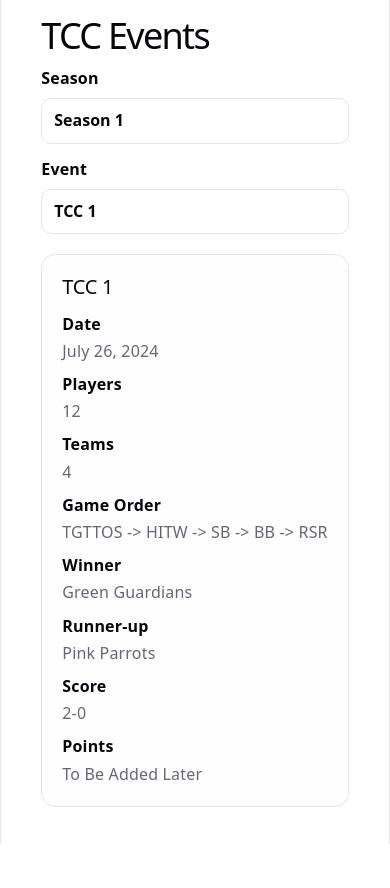
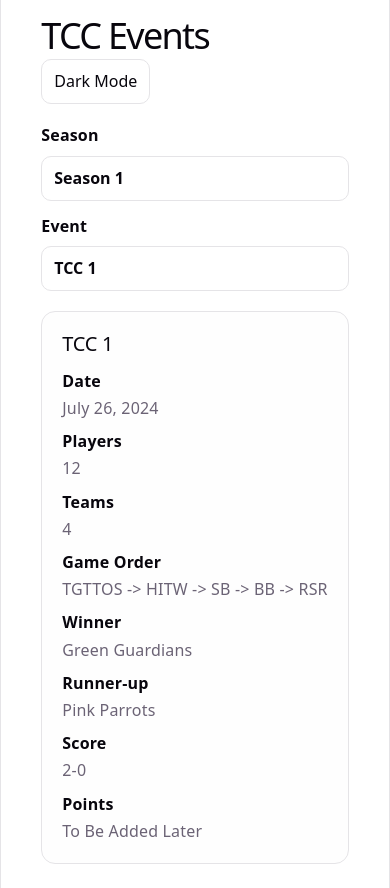
Before and after one commit to Smarsian/TCC-Live-Scoring, a React (Vite) app in the folder tcc-scores/: page / in a window 390 px wide. Before the commit the page ends 844 px from the top, so only its background shows below. Built offline with nearby package versions, Linux system fonts and the light colour scheme.

Commit message:
added light and dark mode

```diff
--- a/tcc-scores/src/App.css
+++ b/tcc-scores/src/App.css
@@ -7,6 +7,32 @@
 
 .event-page h1 {
   margin: 0 0 20px;
+}
+
+.page-header {
+  display: flex;
+  align-items: center;
+  justify-content: space-between;
+  gap: 12px;
+  margin-bottom: 20px;
+}
+
+.page-header h1 {
+  margin: 0;
+}
+
+.theme-toggle {
+  border: 1px solid var(--border);
+  border-radius: 10px;
+  padding: 10px 12px;
+  background: var(--bg);
+  color: var(--text-h);
+  font: inherit;
+  cursor: pointer;
+}
+
+.theme-toggle:hover {
+  background: color-mix(in srgb, var(--bg) 85%, #d1d5db);
 }
 
 .filters {
@@ -72,6 +98,11 @@
 }
 
 @media (max-width: 640px) {
+  .page-header {
+    flex-direction: column;
+    align-items: flex-start;
+  }
+
   .event-card dl > div {
     grid-template-columns: 1fr;
     gap: 4px;
--- a/tcc-scores/src/App.jsx
+++ b/tcc-scores/src/App.jsx
@@ -1,8 +1,19 @@
-import { useMemo, useState } from 'react'
+import { useEffect, useMemo, useState } from 'react'
 import events from '../data/events.json'
 import './App.css'
 
 function App() {
+  const getInitialTheme = () => {
+    const storedTheme = localStorage.getItem('theme')
+
+    if (storedTheme === 'light' || storedTheme === 'dark') {
+      return storedTheme
+    }
+
+    return window.matchMedia('(prefers-color-scheme: dark)').matches ? 'dark' : 'light'
+  }
+
+  const [theme, setTheme] = useState(getInitialTheme)
   const seasons = useMemo(() => Object.keys(events), [])
   const [selectedSeason, setSelectedSeason] = useState(seasons[0] ?? '')
 
@@ -48,9 +59,23 @@ function App() {
 
   const gameOrder = eventData?.['game-order'] ?? []
 
+  useEffect(() => {
+    document.documentElement.setAttribute('data-theme', theme)
+    localStorage.setItem('theme', theme)
+  }, [theme])
+
+  const toggleTheme = () => {
+    setTheme((currentTheme) => (currentTheme === 'light' ? 'dark' : 'light'))
+  }
+
   return (
     <main className="event-page">
-      <h1>TCC Events</h1>
+      <header className="page-header">
+        <h1>TCC Events</h1>
+        <button type="button" className="theme-toggle" onClick={toggleTheme}>
+          {theme === 'light' ? 'Dark Mode' : 'Light Mode'}
+        </button>
+      </header>
 
       <section className="filters" aria-label="Season and event selectors">
         <label>
--- a/tcc-scores/src/index.css
+++ b/tcc-scores/src/index.css
@@ -17,7 +17,7 @@
 
   font: 18px/145% var(--sans);
   letter-spacing: 0.18px;
-  color-scheme: light dark;
+  color-scheme: light;
   color: var(--text);
   background: var(--bg);
   font-synthesis: none;
@@ -30,8 +30,7 @@
   }
 }
 
-@media (prefers-color-scheme: dark) {
-  :root {
+:root[data-theme='dark'] {
   --text: #9ca3af;
   --text-h: #f3f4f6;
   --bg: #16171d;
@@ -43,11 +42,7 @@
   --social-bg: rgba(47, 48, 58, 0.5);
   --shadow:
     rgba(0, 0, 0, 0.4) 0 10px 15px -3px, rgba(0, 0, 0, 0.25) 0 4px 6px -2px;
-  }
-
-  #social .button-icon {
-    filter: invert(1) brightness(2);
-  }
+  color-scheme: dark;
 }
 
 body {
```
Lines whose indentation alone changed are shown as unchanged.
